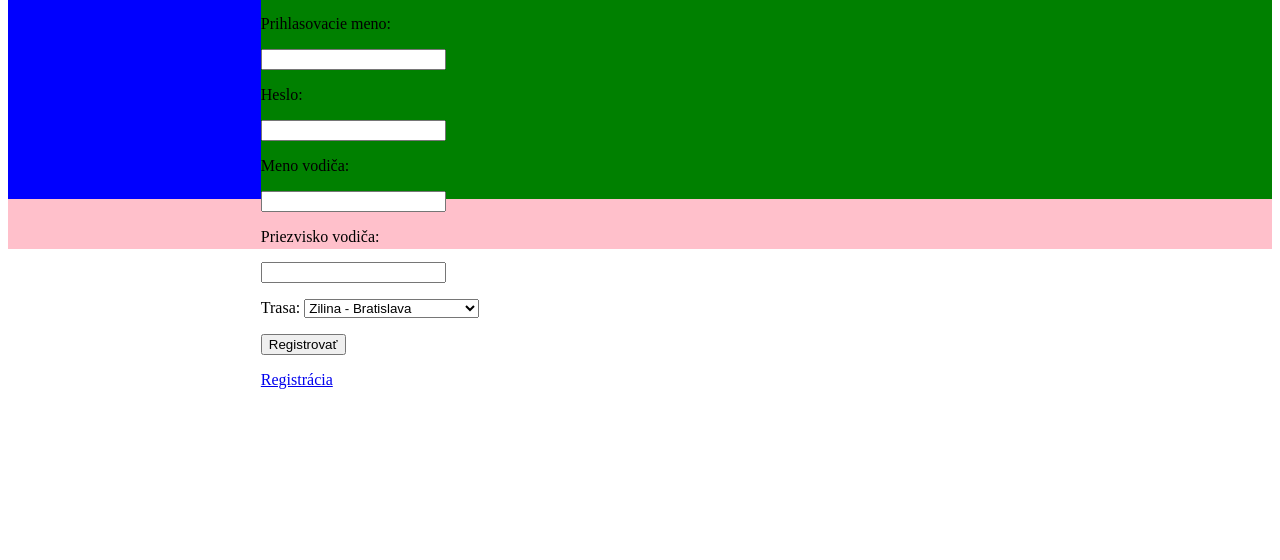
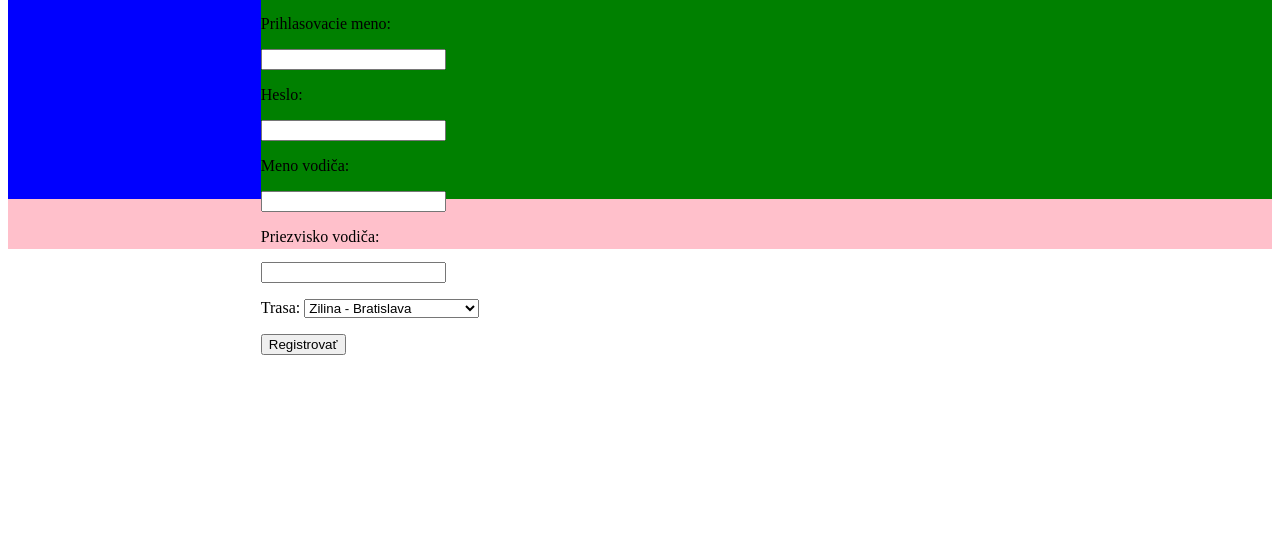
Before and after one commit to chovancova/IT_CAMP, a PHP site: page /registracia_sofera.php in a window 1280 px wide. Shown: the part 159-719 px from the top of the page. Run offline with PHP 8.4, Linux system fonts and the light colour scheme.

Commit message:
Registracia uzivatela

```diff
--- a/public_html/registracia_sofera.php
+++ b/public_html/registracia_sofera.php
@@ -41,9 +41,7 @@
         </p>
     </form>
 
-    <p>
-        <a href="reg.php">Registrácia</a>
-    </p>
+
 
 
 
```
